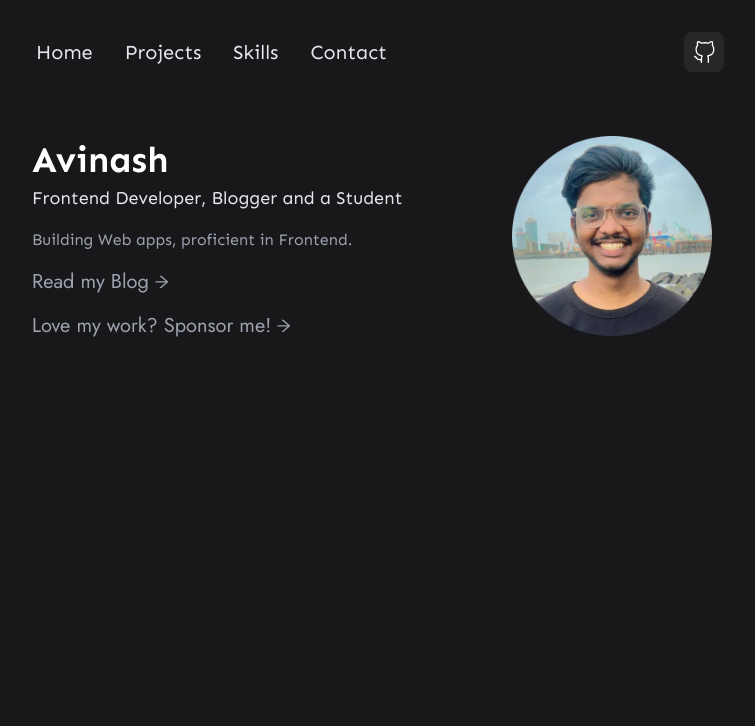
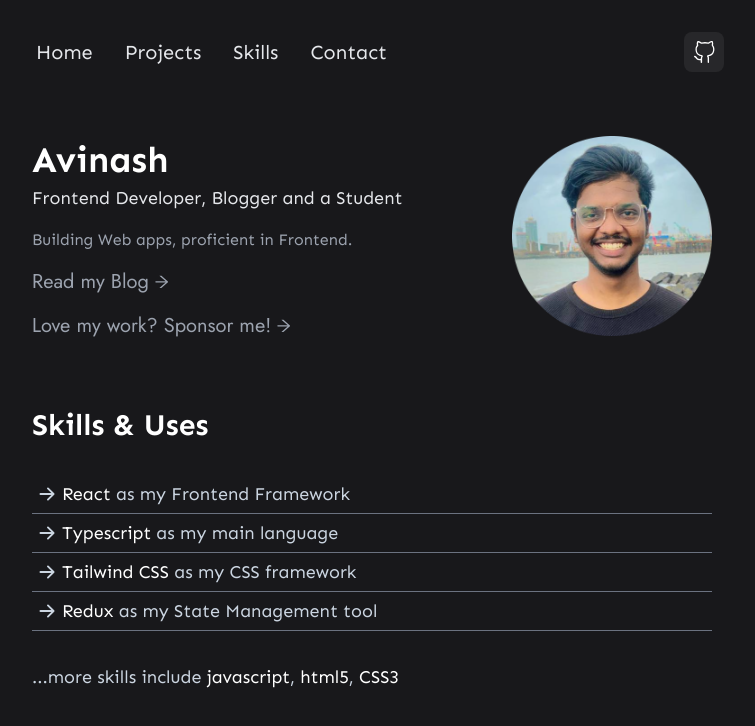
Before and after one commit to avinashprj/portfolio, a Next.js app: page / in a window 1280 px wide. Shown: the top 726 px of the page, without its empty margins (268-1023 px from the left). Built offline with nearby package versions, Linux system fonts and the light colour scheme.

Commit message:
✨ added Skills component

```diff
--- /dev/null
+++ b/components/Skills/Skills.tsx
@@ -0,0 +1,39 @@
+import { BsArrowRightShort } from 'react-icons/bs';
+
+export const Skills = () => (
+  <section className="my-16 px-3" id="skills">
+    <p className="text-3xl font-bold text-white">Skills & Uses</p>
+
+    <div className="text-md my-8 flex flex-col font-medium md:text-xl custom:text-lg">
+      <p className="flex flex-row items-center border-b-[0.1px] border-gray-500 py-1 text-slate-300">
+        <BsArrowRightShort size="30" />
+        <span className="text-white">React</span>
+        &nbsp;as my Frontend Framework
+      </p>
+
+      <p className="flex flex-row items-center border-b-[0.1px] border-gray-500 py-1 text-slate-300">
+        <BsArrowRightShort size="30" />
+        <span className="text-white">Typescript </span>
+        &nbsp;as my main language
+      </p>
+
+      <p className="flex flex-row items-center border-b-[0.1px] border-gray-500 py-1 text-slate-300">
+        <BsArrowRightShort size="30" />
+        <span className="text-white">Tailwind CSS </span>
+        &nbsp;as my CSS framework
+      </p>
+
+      <p className="flex flex-row items-center border-b-[0.1px] border-gray-500 py-1 text-slate-300">
+        <BsArrowRightShort size="30" />
+        <span className="text-white">Redux</span>
+        &nbsp;as my State Management tool
+      </p>
+    </div>
+
+    <p className="text-lg font-medium text-slate-300">
+      ...more skills include <span className="text-white">javascript</span>,{' '}
+      <span className="text-white">html5</span>,{' '}
+      <span className="text-white">CSS3 </span>{' '}
+    </p>
+  </section>
+);
--- a/components/index.tsx
+++ b/components/index.tsx
@@ -1,5 +1,6 @@
 import { Header } from './Header/Header';
 import { TextLink } from './TextLinks/TextLinks';
 import { About } from './About/About';
+import { Skills } from './Skills/Skills';
 
-export { Header, TextLink, About };
+export { Header, TextLink, About, Skills };
--- a/pages/index.tsx
+++ b/pages/index.tsx
@@ -1,11 +1,12 @@
 import type { NextPage } from 'next';
-import { About, Header } from '../components';
+import { About, Header, Skills } from '../components';
 
 const Home: NextPage = () => (
   <div className="px-2 sm:px-8 md:px-24 lg:px-48 xl:px-72">
     <Header />
     <main>
       <About />
+      <Skills />
     </main>
   </div>
 );
```
